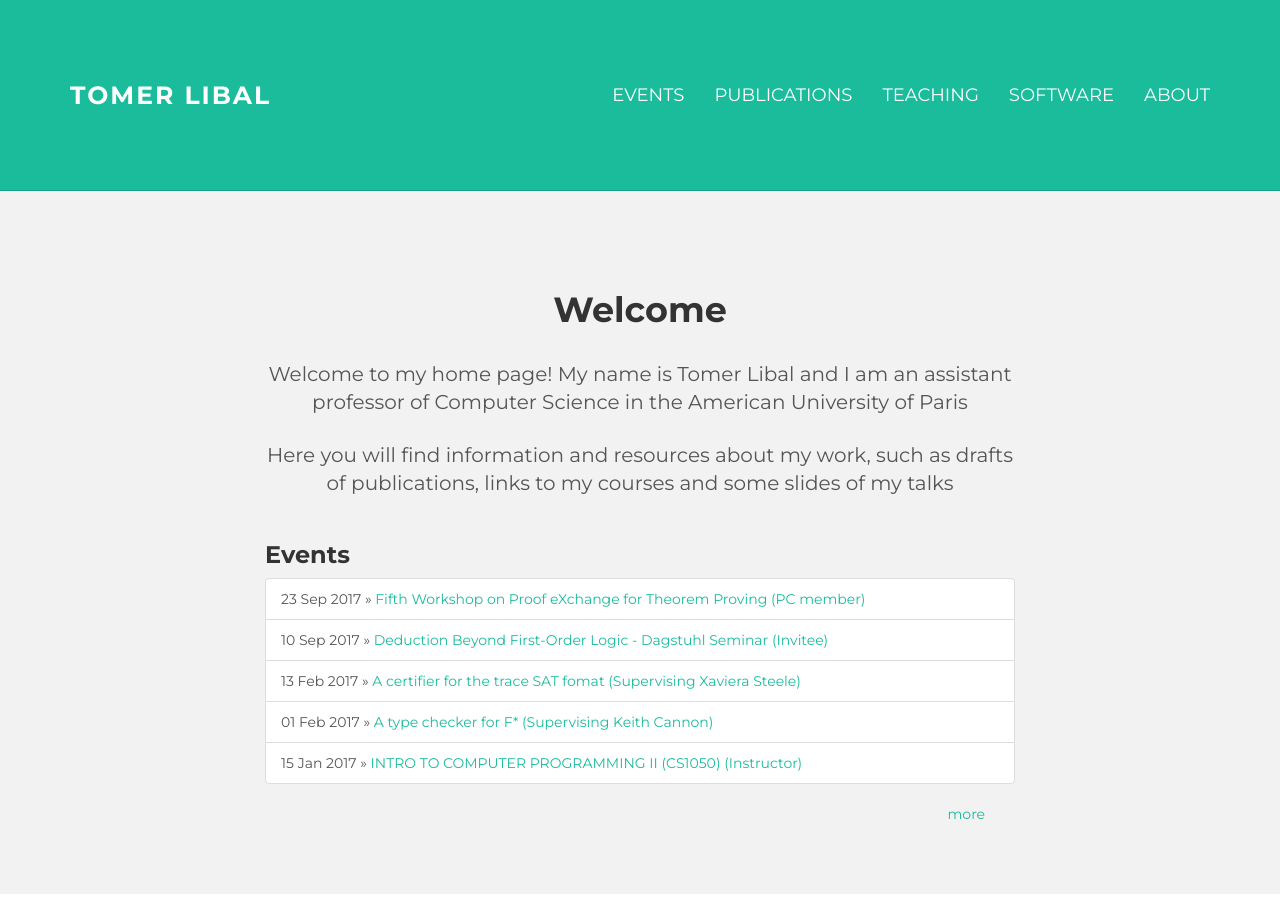
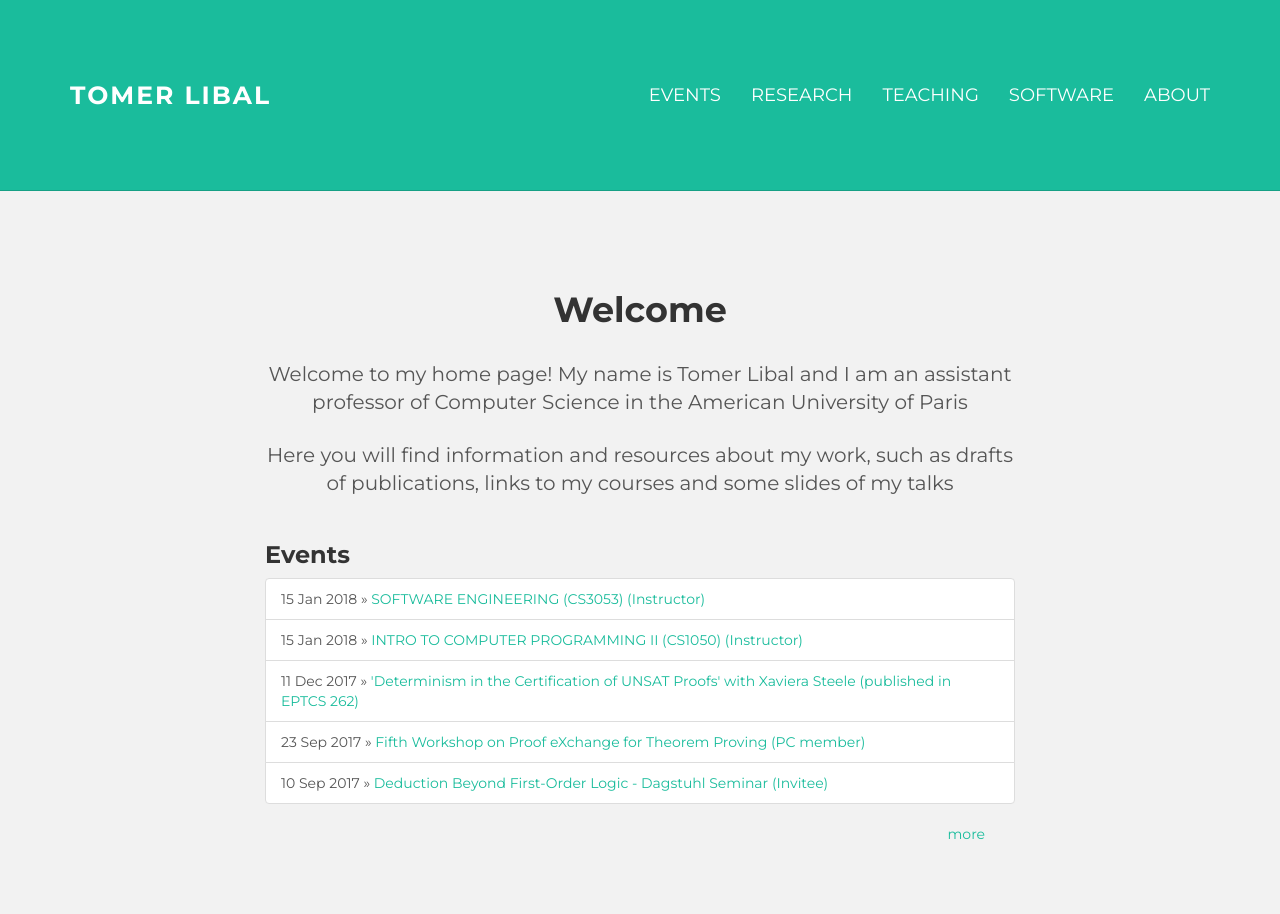
Before and after one commit to shaolintl/page, a Jekyll site: the page built from index.html, in a window 1280 px wide. Built offline with Jekyll 4.4.1, drawn with Linux system fonts in a browser that asks for light colours.

Commit message:
news and papers

```diff
--- a/_posts/news/2017-01-15-prog.md
+++ b/_posts/news/2017-01-15-prog.md
@@ -3,6 +3,6 @@ layout: post
 categories: news
 title: "INTRO TO COMPUTER PROGRAMMING II (CS1050)
 (Instructor)"
-date: 2017-01-15
+date: 2018-01-15
 link: https://www.aup.edu/academics/course-catalog/cs1050
 ---
--- /dev/null
+++ b/_posts/news/2017-12-11-pxtp.md
@@ -0,0 +1,8 @@
+---
+layout: post
+categories: news
+title: "'Determinism in the Certification of UNSAT Proofs' with Xaviera
+Steele (published in EPTCS 262)"
+date: 2017-12-11
+link: http://eptcs.web.cse.unsw.edu.au/content.cgi?PxTP2017
+---
--- /dev/null
+++ b/_posts/news/2018-01-15-se.md
@@ -0,0 +1,7 @@
+---
+layout: post
+categories: news
+title: "SOFTWARE ENGINEERING (CS3053) (Instructor)"
+date: 2018-01-15
+link: https://www.aup.edu/academics/course-catalog/cs3053
+---
--- a/paper.html
+++ b/paper.html
@@ -1,6 +1,6 @@
 ---
 layout: default
-title: Publications
+title: Research
 group: "navigation"
 id: 1
 ---
```
Also changed, not shown: _posts/news/2017-09-01-app.md (added, +7 -0 lines), _posts/news/2017-09-01-data.md (added, +7 -0 lines), _posts/news/2017-09-01-web.md (added, +7 -0 lines), _posts/papers/2017-11-23-fest.md (added, +23 -0 lines), _posts/papers/2017-11-23-gandalf.md (added, +27 -0 lines), _posts/papers/2017-12-11-pxtp.md (added, +22 -0 lines), 3 other files.
